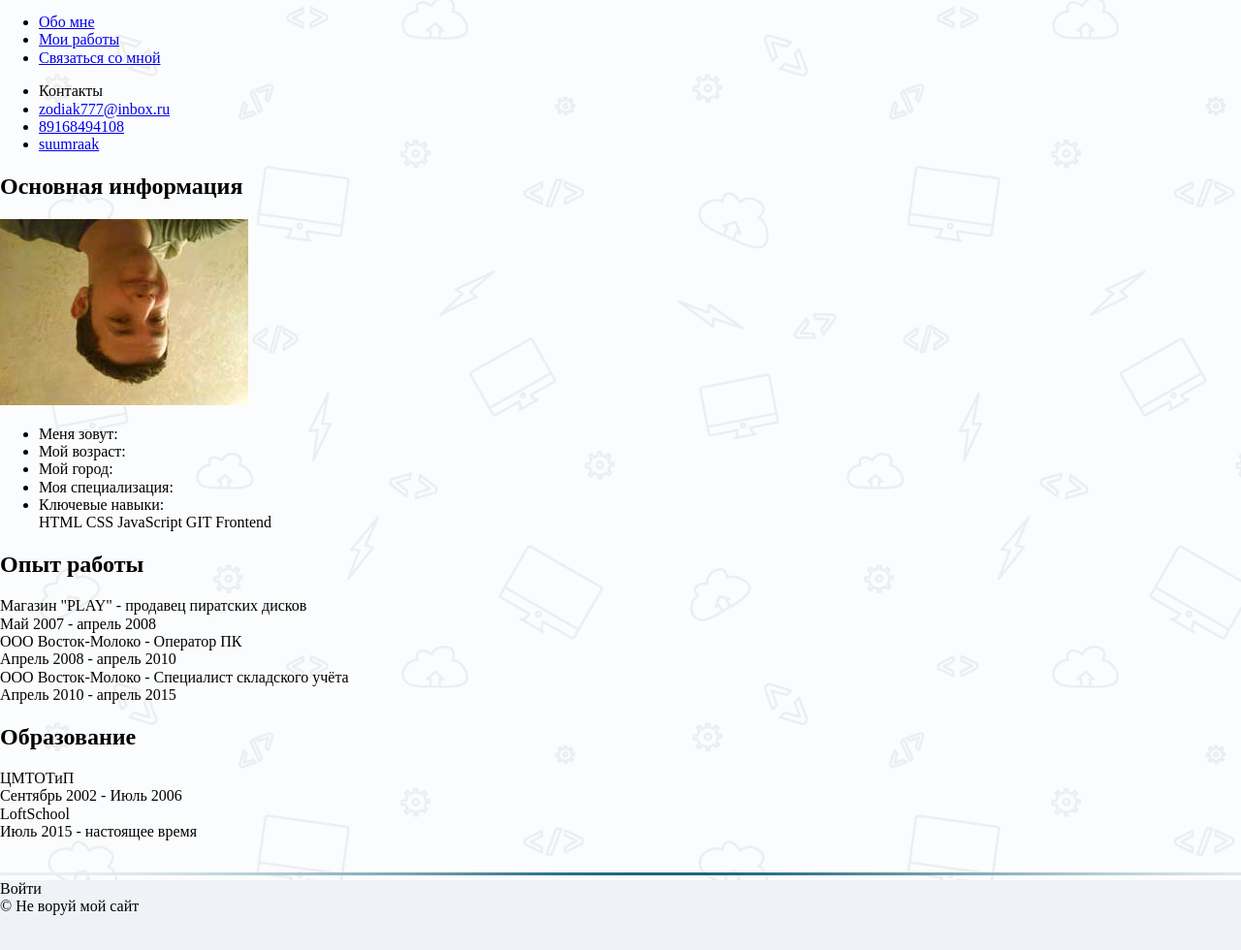
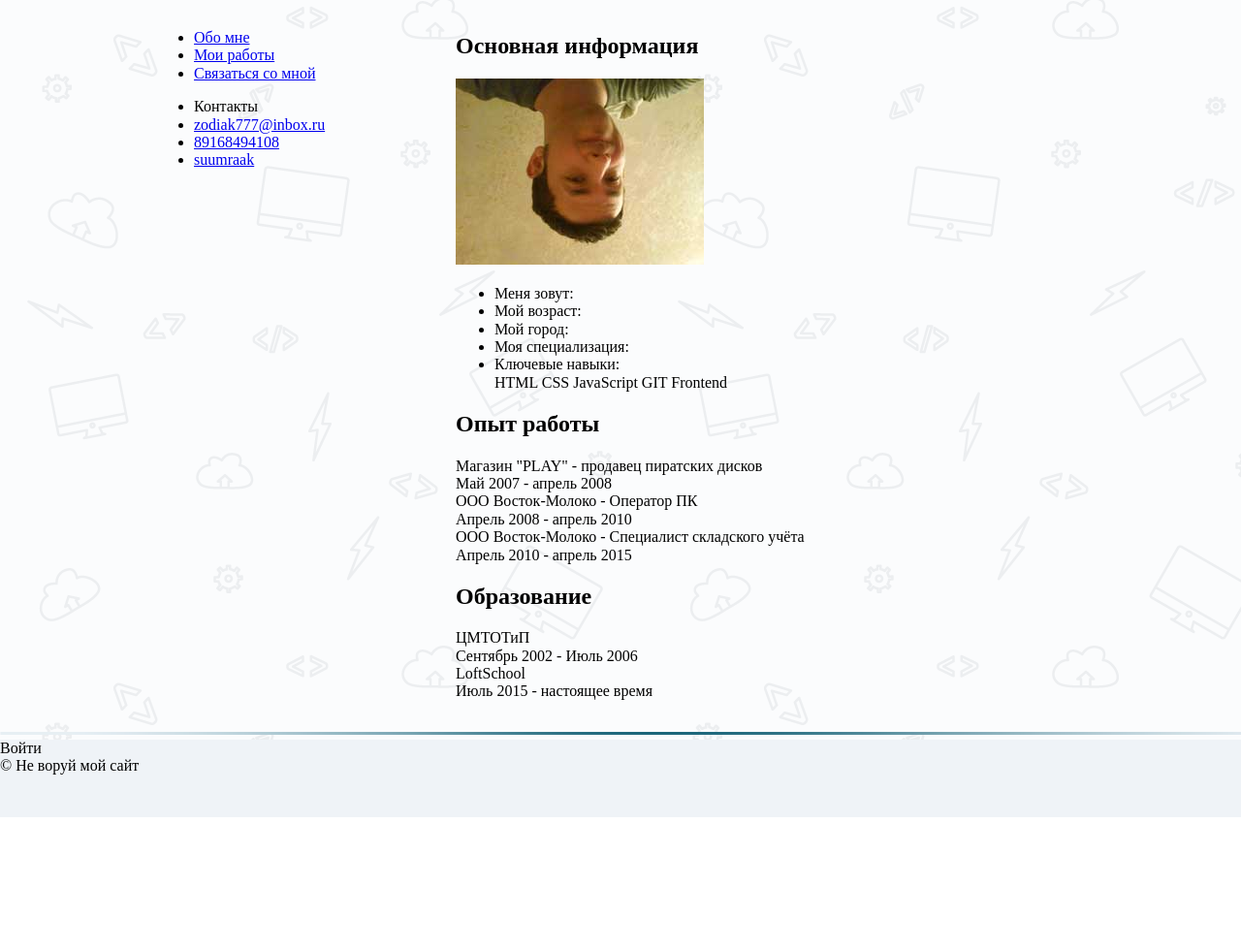
Before and after one commit to suumraak/port, a website: page src/index.html in a window 1280 px wide. Shown: the part 144-1124 px from the top of the page at 97% size. After the commit the page ends 987 px from the top, so only its background shows below. Drawn offline with nearby package versions, Linux system fonts and the light colour scheme.

Commit message:
Прибил футер к низу - слава богам! - и ещё по мелочи чего-то

```diff
--- a/src/css/main.css
+++ b/src/css/main.css
@@ -9,6 +9,10 @@
 }
 
 /*ОБЩИЕ*/
+html, body {
+	height: 100%;
+}
+
 body {
 	background: url(/img/bg.png) repeat;
 }
@@ -54,14 +58,33 @@ body {
 /*ВРАППЕР*/
 .wrapper {
 	margin-bottom: 40px;
+	height: auto;
+	min-height: 100%;
 }
 
+/*Мейн блок*/
+.main_block {
+	margin: 0 auto;
+	width: 960px;
+}
 
+/*МЕНЮ СЛЕВА*/
+.menu_left {
+	width: 250px;
+	float: left;
+}
+
+/*КОНТЕНТ*/
+.main_content {
+	width: 650px;
+	float: right;
+}
 
 /*ФУТЕР*/
 .main_footer {
 	position: relative;
     height: 80px;
+    margin-bottom: -80px;
     background-color: #eff3f7;
 }
 
--- a/src/index.html
+++ b/src/index.html
@@ -12,7 +12,7 @@
   <body>
 
   <!--ХЭДЕР, НАВИГАЦИЯ И ОСНОВНОЙ КОНТЕНТ-->
-  <div class="wrapper">
+  <div class="wrapper clearfix">
 
   <!--ХЭДЕР-->
     <header class="main_header">
@@ -96,7 +96,7 @@
           </ul>
         </div>
 
-        <!--Опыт работы-->
+<!-- Опыт работы -->
 <div class="main_content_block">
    <h2>Опыт работы</h2>
    <div class="line"></div>
@@ -114,7 +114,7 @@
    </div>
 </div>
 
-        <!--Образование-->
+<!-- Образование -->
 <div class="main_content_block">
    <h2>Образование</h2>
    <div class="line"></div>
@@ -128,12 +128,13 @@
    </div>
 </div>
 
+
      </section>
    </div>
   </div> <!--Враппер закончился-->
 
   <!--ФУТЕР-->
-  <footer class="main_footer">
+  <footer class="main_footer clearfix">
      <div class="line"><img src="/img/line.png" alt="Линия"></div>
      <div class="main_footer_content">
        <div class="entry">
```
Lines whose indentation alone changed are shown as unchanged.
